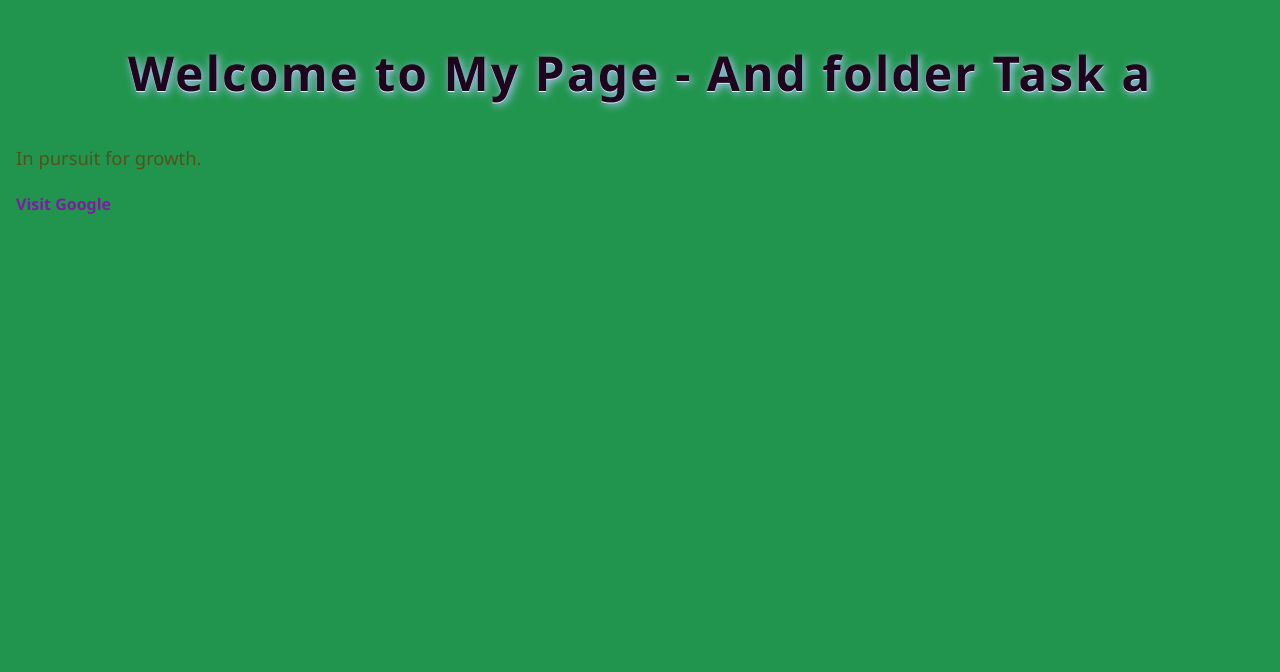
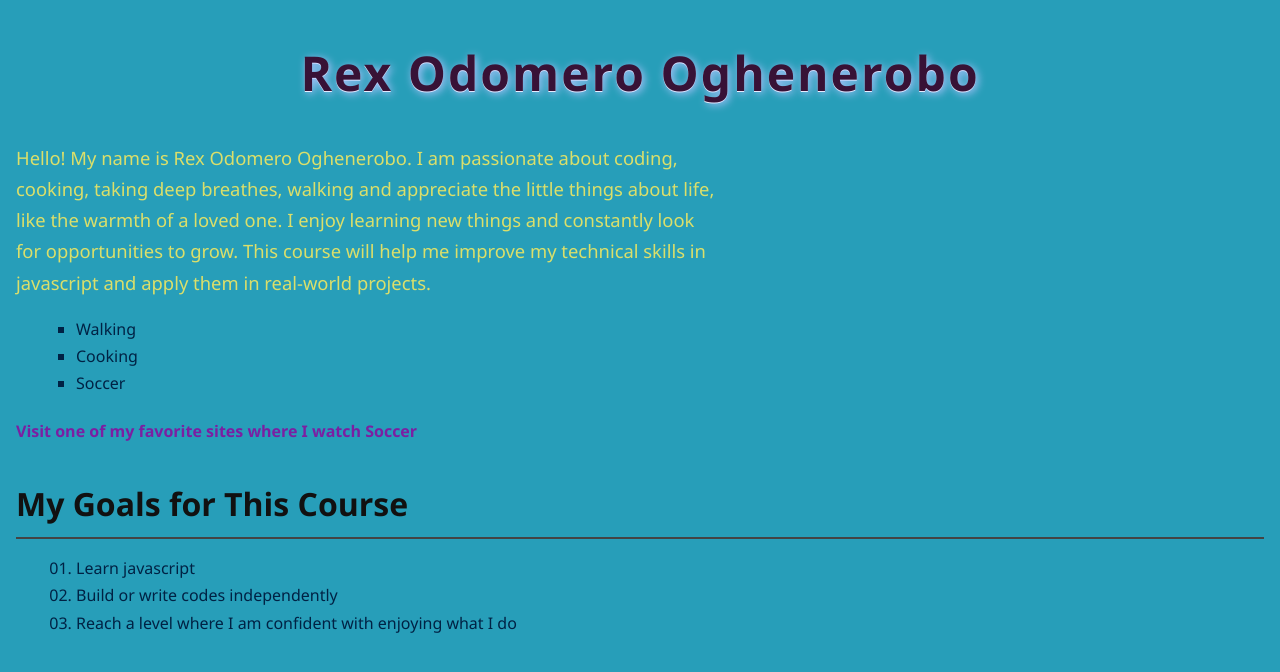
Before and after one commit to rex-daworker/Assignments, a plain HTML site: page Task-B/index.html in a window 1280 px wide. Drawn offline with Linux system fonts and the light colour scheme; files that its build step writes are made by us from their sources.

Commit message:
Tasks update

```diff
--- a/Task-B/index.html
+++ b/Task-B/index.html
@@ -1,6 +1,6 @@
 <!--
 Author: Rex Odomero Oghenerobo
-Date: Monday, 15 September 2025.
+Date: 2025-10-23
 -->
 
 <!DOCTYPE html>
@@ -8,13 +8,37 @@ Date: Monday, 15 September 2025.
 <head>
   <meta charset="UTF-8">
   <meta name="viewport" content="width=device-width, initial-scale=1.0">
-  <title>My Styled Page</title>
+  <title>My Personal Introduction</title>
   <!-- Link to external CSS file -->
   <link rel="stylesheet" href="style.css">
 </head>
 <body>
-  <h1>Welcome to My Page - And folder Task a</h1>
-  <p>In pursuit for growth.</p>
-  <a href="https://www.google.com">Visit Google</a>
+  <!-- Main Heading -->
+  <h1>Rex Odomero Oghenerobo</h1>
+
+  <!-- Introduction Paragraph -->
+  <p>
+    Hello! My name is Rex Odomero Oghenerobo. I am passionate about coding, cooking, taking deep breathes, walking and appreciate the little things about life, like the warmth of a loved one.
+    I enjoy learning new things and constantly look for opportunities to grow.
+    This course will help me improve my technical skills in javascript and apply them in real-world projects.
+  </p>
+
+  <!-- Hobbies / Interests -->
+  <ul>
+    <li>Walking</li>
+    <li>Cooking</li>
+    <li>Soccer</li>
+  </ul>
+
+  <!-- External Link -->
+  <a href="https://www.soccertvhd.com/" target="_blank">Visit one of my favorite sites where I watch Soccer</a>
+
+  <!-- Goals for the Course -->
+  <h2>My Goals for This Course</h2>
+  <ol>
+    <li>Learn javascript</li>
+    <li>Build or write codes independently</li>
+    <li>Reach a level where I am confident with enjoying what I do</li>
+  </ol>
 </body>
 </html>
--- /dev/null
+++ b/Task-B/style.css
@@ -0,0 +1,78 @@
+/*
+Author: Rex Odomero Oghenerobo
+Date: Wednesday, 24 September 2025.
+*/
+
+/* Reset some default styles */
+body, h1, p {
+  margin: 0;
+  padding: 0;
+  box-sizing: border-box;
+}
+
+/* Body styles */
+body {
+  font-family: 'Segoe UI', Arial, sans-serif;
+  background: #279eb9;
+  padding: 32px 16px;
+  line-height: 1.7;
+  color: #222222;
+}
+
+/* Heading styles */
+h1 {
+  color: #381236;
+  text-align: center;
+  margin-bottom: 28px;
+  font-size: 3rem;
+  letter-spacing: 2px;
+  font-family: 'Segoe UI', Arial, sans-serif;
+  text-shadow: 2px 2px 8px #b3c6ff, 0 1px 0 #fff;
+}
+
+h2 {
+  color: #111;
+  margin-top: 32px;
+  margin-bottom: 16px;
+  font-size: 2rem;
+  border-bottom: 2px solid #444;
+  padding-bottom: 6px;
+}
+
+/* Paragraph styles */
+p {
+  font-size: 1.15rem;
+  color: #dbdf6a;
+  margin-bottom: 18px;
+  max-width: 700px;
+  text-align: left;
+}
+
+/* List styles */
+ul {
+  list-style-type: square;
+  margin-left: 20px;
+  margin-bottom: 20px;
+  color: #002244;
+}
+
+ol {
+  list-style-type: decimal-leading-zero;
+  margin-left: 20px;
+  margin-bottom: 20px;
+  color: #002244;
+}
+
+/* Link styles */
+a {
+  color: #7b1fa2;
+  text-decoration: none;
+  font-weight: 600;
+  transition: color 0.2s, text-decoration 0.2s;
+  text-align: left;
+}
+
+a:hover {
+  text-decoration: underline;
+  color: darkviolet;
+}
```
